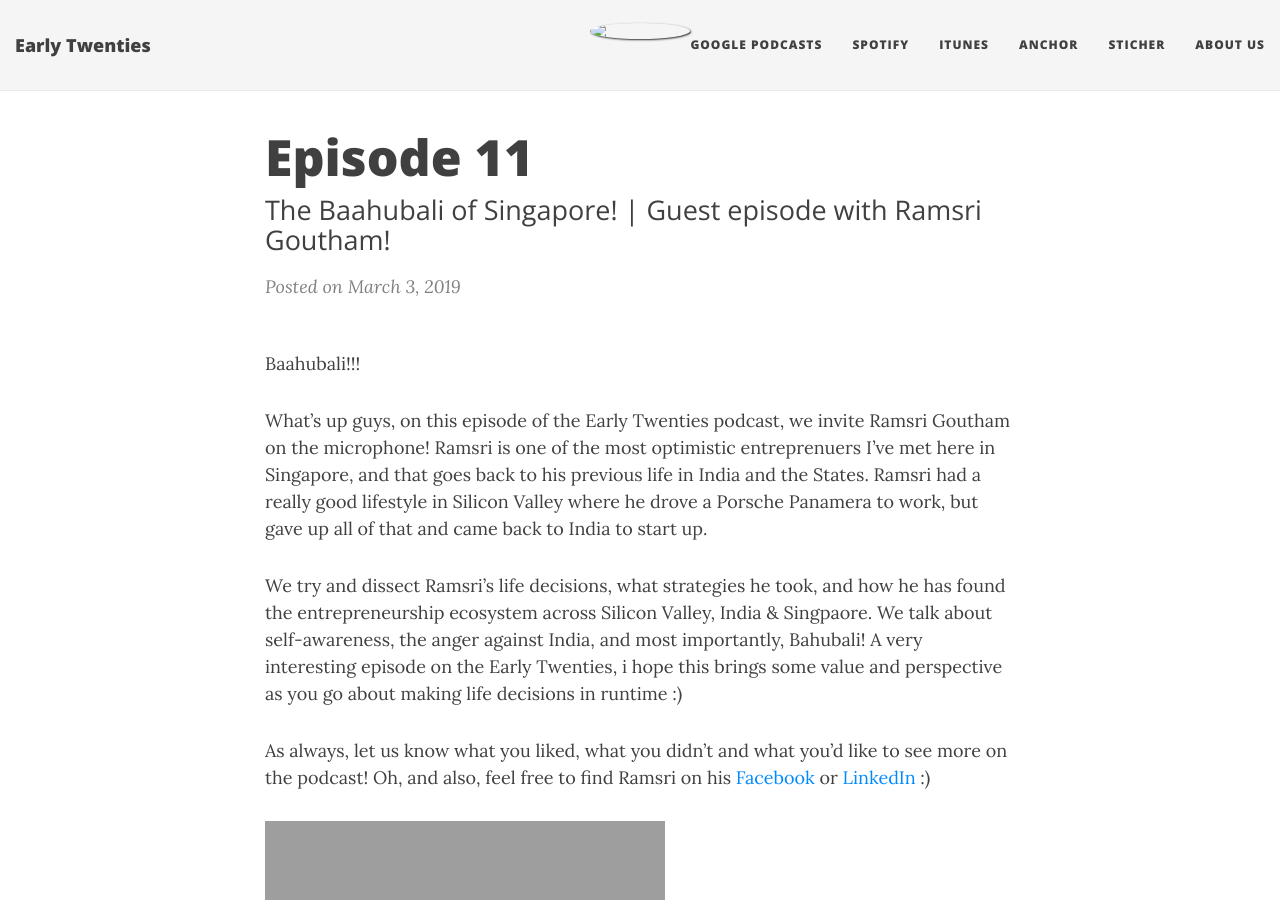
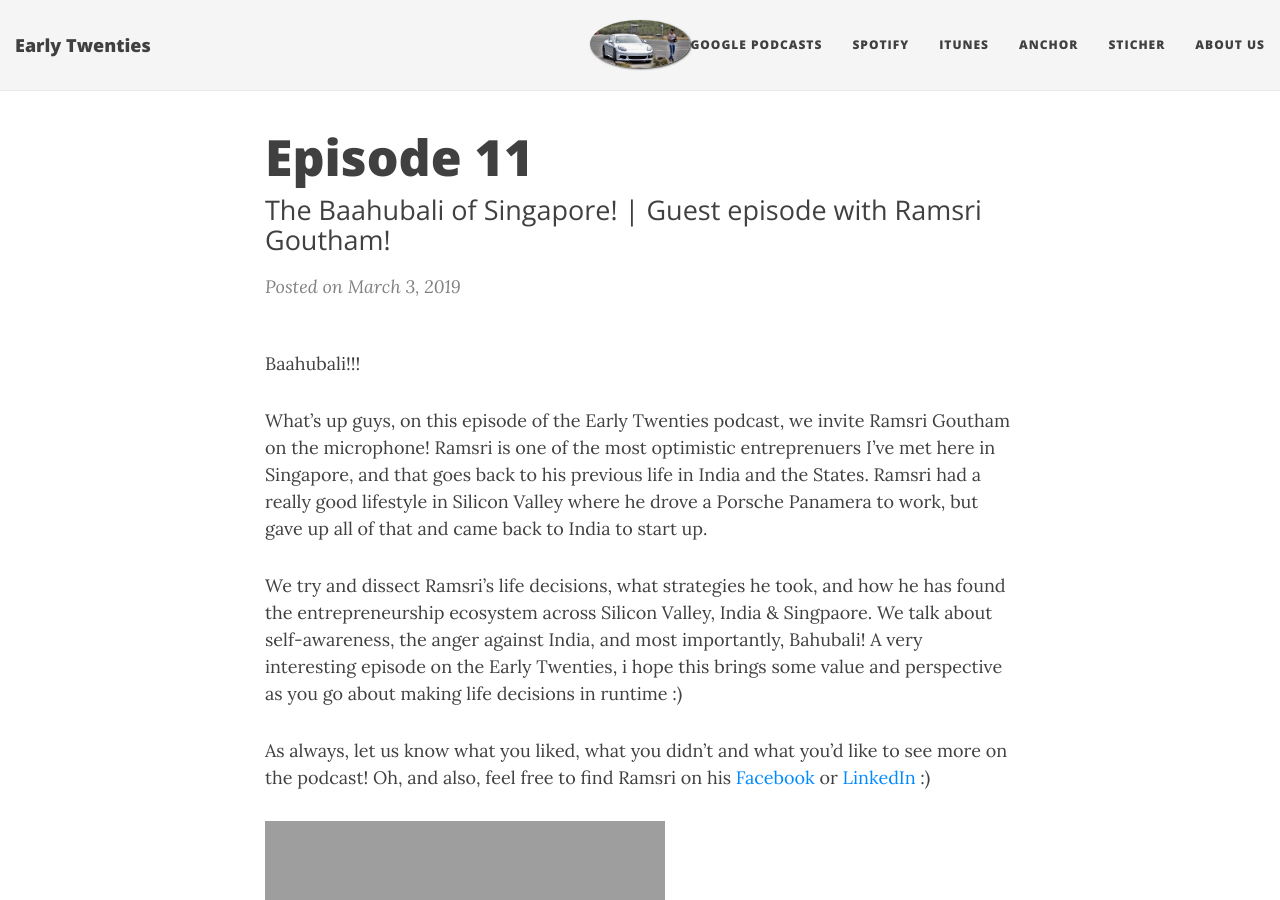
Before and after one commit to Zephrys/zephrys.github.io, a Jekyll site: the page built from _posts/2019-03-03-episode-11.md, in a window 1280 px wide and 900 px high. Built offline with Jekyll 4.4.1, drawn with Linux system fonts in a browser that asks for light colours; nearby versions of some CDN libraries; comment, search, counter and statistics services are not loaded; grey boxes are pictures that could not be loaded.

Commit message:
Update 2019-03-03-episode-11.md

```diff
--- a/_posts/2019-03-03-episode-11.md
+++ b/_posts/2019-03-03-episode-11.md
@@ -11,7 +11,7 @@
   - baahubali
   - guest
 comments: true
-image: img/ep11.jpg
+image: /img/ep11.jpg
 ---
 Baahubali!!!
 
```
